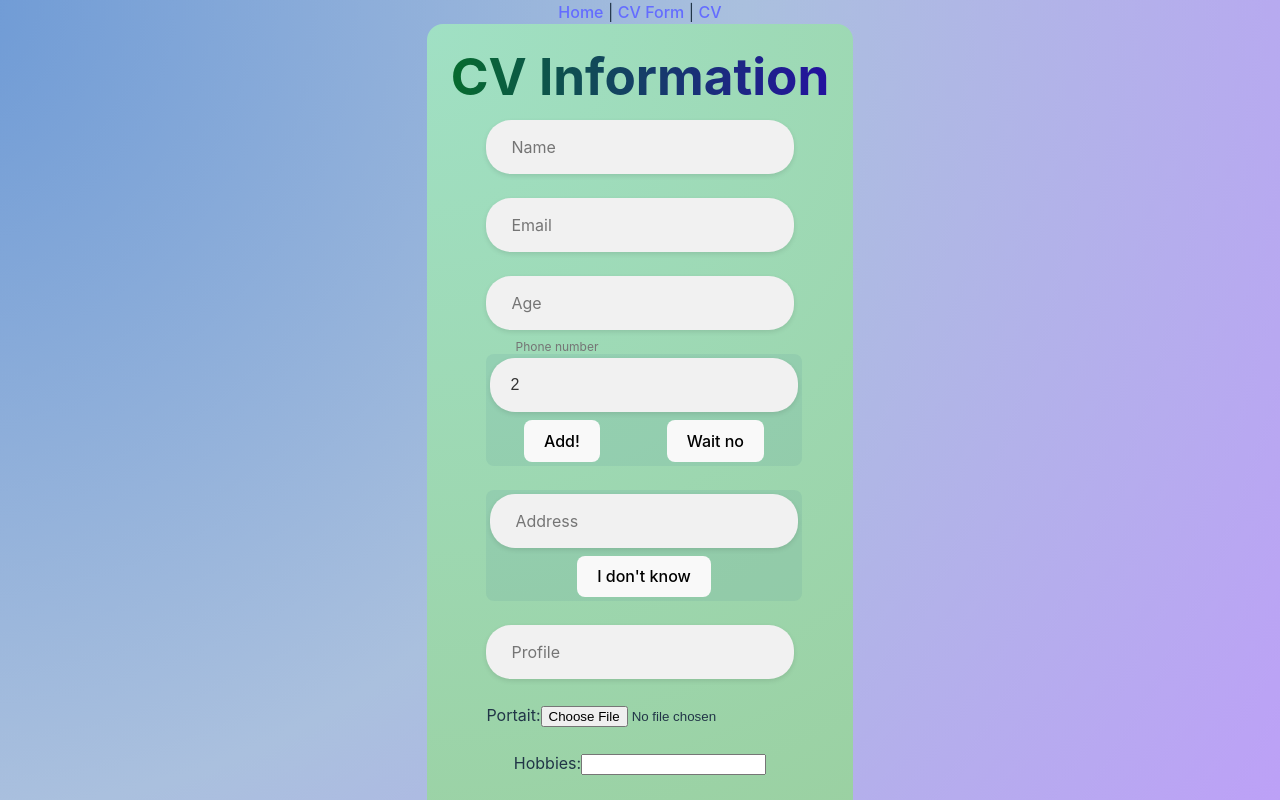
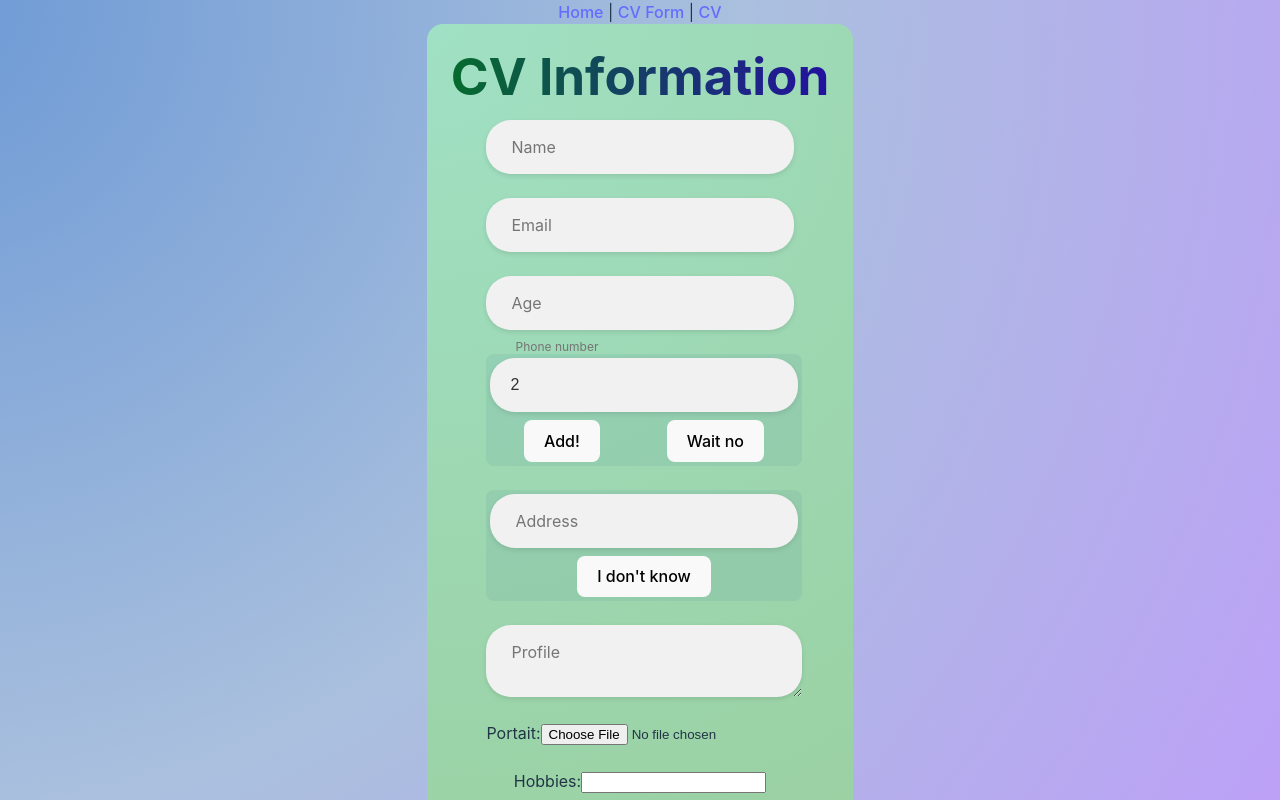
Before and after one commit to WatMan77/rottai, a React (Vite) app in the folder frontend/: page /cv-form in a window 1280 px wide. Shown: the top 800 px of the page. Built offline with nearby package versions, Linux system fonts and the light colour scheme.

Commit message:
add text area

```diff
--- a/frontend/src/CVForm.jsx
+++ b/frontend/src/CVForm.jsx
@@ -10,7 +10,7 @@ import { useNavigate } from "react-router-dom";
 import * as apiService from "./apiService.js";
 import styled from "styled-components";
 import { H1 } from "./common/Text.jsx";
-import { CustomInput, CustomSelect, InputsWrapper } from "./common/Inputs.jsx";
+import { CustomInput, CustomSelect, CustomTextarea, InputsWrapper } from "./common/Inputs.jsx";
 
 function CVForm() {
   // State to manage the form fields and the list of skills
@@ -123,7 +123,7 @@ function CVForm() {
           <Doxx setAddress={setAddress} />
         </InputsWrapper>
 
-        <CustomInput
+        <CustomTextarea
           label="Profile"
           value={profile}
           onChange={(e) => setProfile(e.target.value)}
--- a/frontend/src/common/Inputs.jsx
+++ b/frontend/src/common/Inputs.jsx
@@ -150,6 +150,69 @@ export function CustomSelect({ label, options, ...selectProps }) {
   );
 }
 
+// CustomTextarea Component
+const TextareaField = styled.textarea`
+  width: calc(100% - 32px);
+  padding: 18px;
+  padding-left: 20px;
+  padding-right: 20px;
+  border: none;
+  border-radius: 25px;
+  background-color: #f1f1f1;
+  color: #333;
+  font-size: 16px;
+  outline: none;
+  box-shadow: 0 2px 5px rgba(0, 0, 0, 0.1);
+  resize: vertical; /* Allows only vertical resizing */
+
+  &:focus {
+    box-shadow: 0 4px 10px rgba(0, 0, 0, 0.2);
+    background-color: #fff;
+  }
+
+  /* Hide scrollbar for WebKit-based browsers (Chrome, Safari) */
+  &::-webkit-scrollbar {
+    display: none;
+  }
+
+  /* Hide scrollbar for Firefox */
+  scrollbar-width: none; /* Firefox */
+`;
+
+
+
+export function CustomTextarea({ label, ...textareaProps }) {
+  const [focused, setFocused] = useState(false);
+  const [value, setValue] = useState("");
+
+  const handleFocus = () => setFocused(true);
+  const handleBlur = () => setFocused(false);
+
+  useEffect(() => {
+    if (textareaProps.value) {
+      setValue(textareaProps.value);
+    }
+  }, [textareaProps.value]);
+
+  return (
+    <Container>
+      <TextareaField
+        {...textareaProps}
+        value={value || textareaProps.value}
+        onFocus={handleFocus}
+        onBlur={handleBlur}
+        onChange={(e) => {
+          setValue(e.target.value);
+          if (textareaProps.onChange) textareaProps.onChange(e); // Allow external onChange handling
+        }}
+      />
+      <InputLabel focused={focused} hasValue={value}>
+        {label}
+      </InputLabel>
+    </Container>
+  );
+}
+
 export const InputsWrapper = styled.div`
   display: flex;
   flex-direction: column;
```
